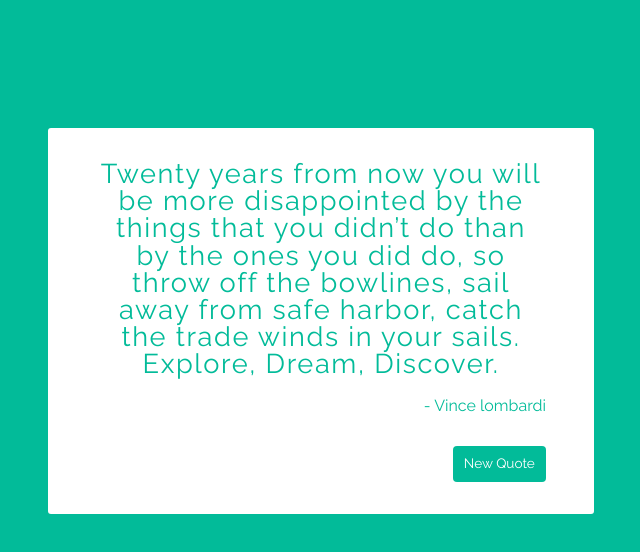
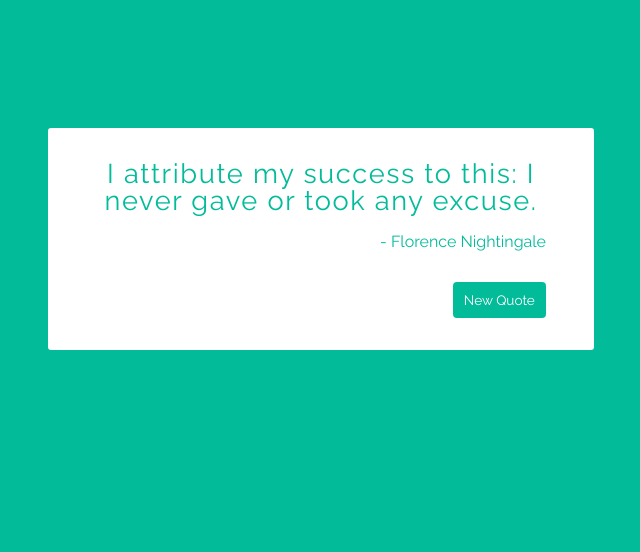
Before and after one commit to marcosrgalvez/random_quote_machine, a React (Create React App) app: page / in a window 1280 px wide. Shown: the top 552 px of the page, without its empty margins (319-959 px from the left). Built offline with nearby package versions, Linux system fonts and the light colour scheme.

Commit message:
feat: añade 3 citas mas

```diff
--- a/src/quoteService.ts
+++ b/src/quoteService.ts
@@ -8,6 +8,19 @@ const quotes = [
       "Twenty years from now you will be more disappointed by the things that you didn’t do than by the ones you did do, so throw off the bowlines, sail away from safe harbor, catch the trade winds in your sails. Explore, Dream, Discover.",
     author: "Vince lombardi",
   },
+  {
+    text: "I attribute my success to this: I never gave or took any excuse.",
+    author: "Florence Nightingale",
+  },
+  {
+    text: "You miss 100% of the shots you don’t take.",
+    author: "Wayne Gretzky",
+  },
+  {
+    text:
+      "I’ve missed more than 9000 shots in my career. I’ve lost almost 300 games. 26 times I’ve been trusted to take the game winning shot and missed. I’ve failed over and over and over again in my life. And that is why I succeed.",
+    author: "Michael Jordan",
+  },
 ];
 
 export const getQuote = () => quotes[Math.floor(Math.random() * quotes.length)];
```
